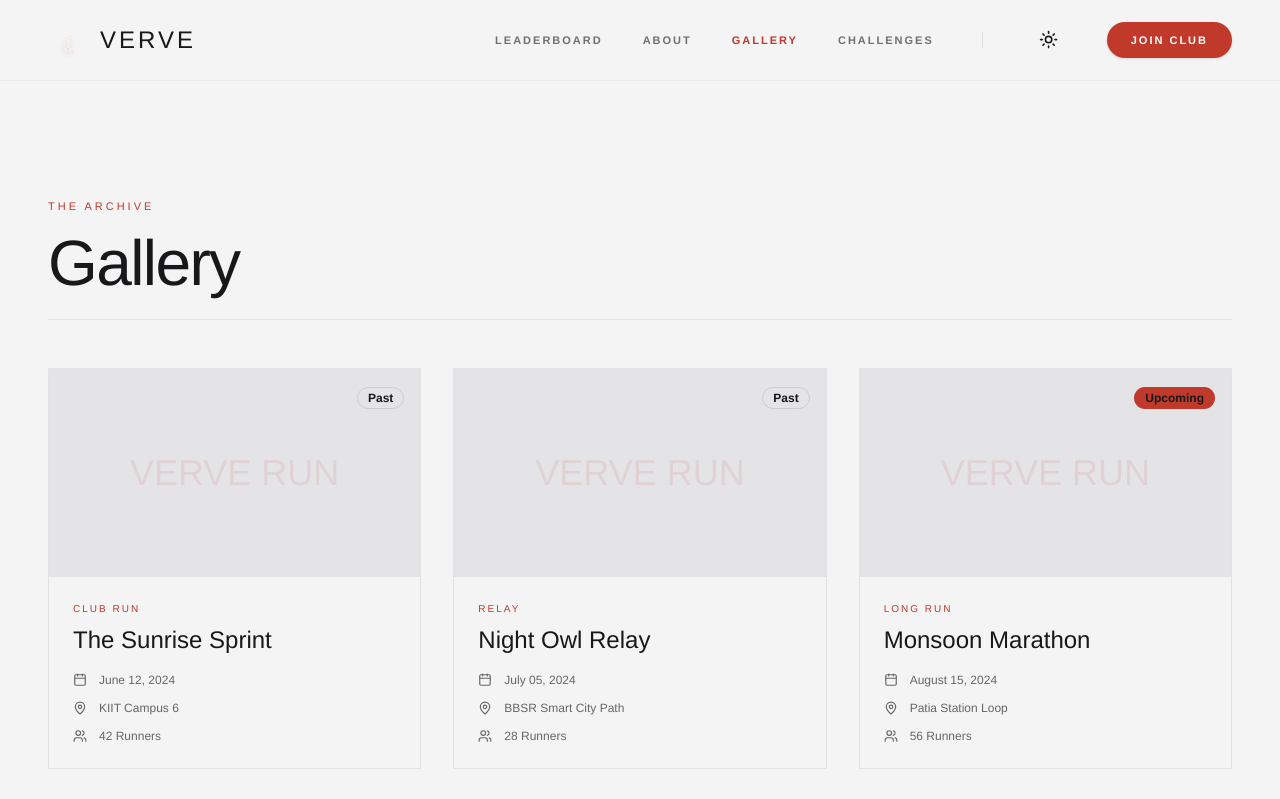
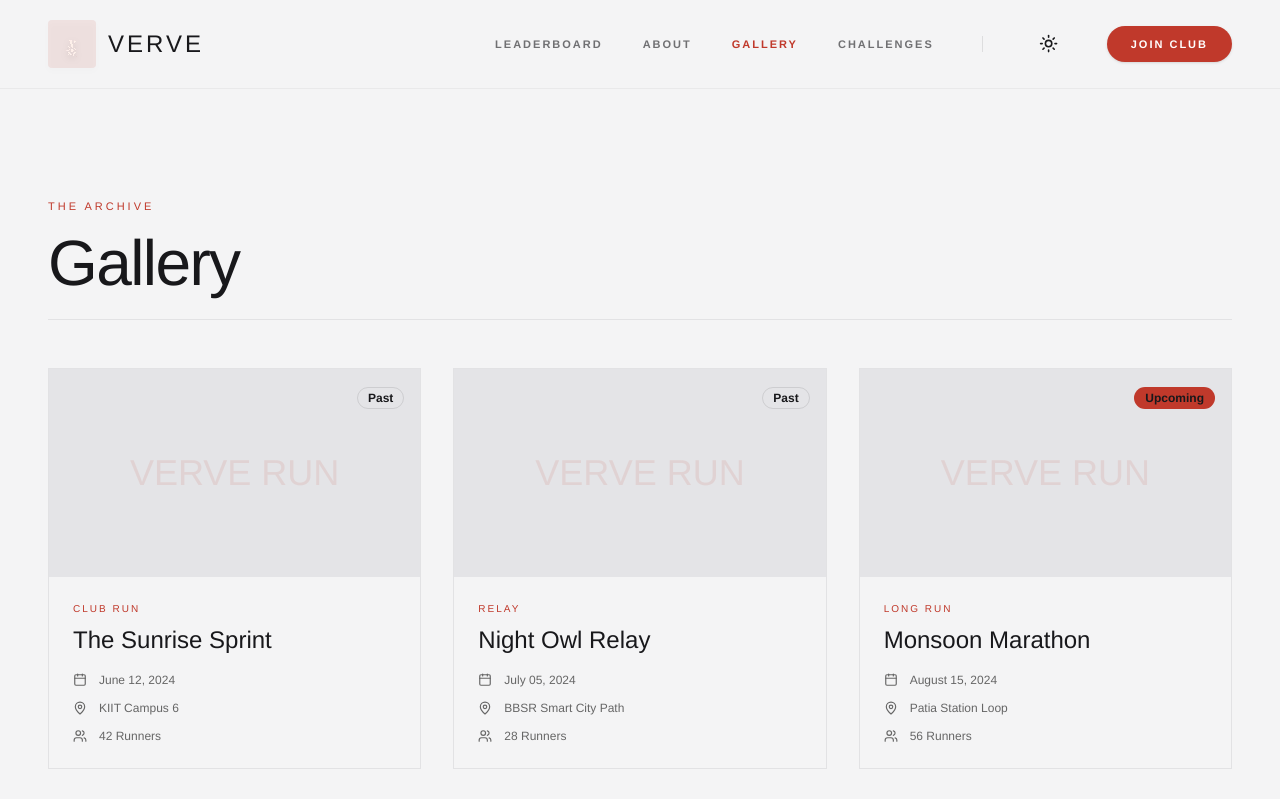
Before and after one commit to ammanojha10/Verve, a Next.js app: page /gallery in a window 1280 px wide. Shown: the top 799 px of the page. Built offline with nearby package versions, Linux system fonts and the light colour scheme.

Commit message:
Fix logo layout and gradient overlay in about page

```diff
--- a/app/page.tsx
+++ b/app/page.tsx
@@ -102,10 +102,8 @@ export default function LandingPage() {
       <footer className="px-6 md:px-12 py-20 bg-background border-t border-foreground/5">
         <div className="max-w-7xl mx-auto flex flex-col md:flex-row justify-between items-start gap-12">
           <div className="space-y-6">
-            <div className="flex items-center gap-3">
-              <div className="w-6 h-6 bg-primary rounded-sm" />
-              <span className="font-heading text-2xl tracking-[2px]">VERVE</span>
-            </div>
+            <Logo3D className={cn("w-6 h-6 transition-transform group-hover:scale-110", resolvedTheme === 'light' ? "bg-primary/10 rounded-sm p-1" : "")} />
+                <span className="font-heading text-2xl tracking-[2px]">VERVE</span>
             <p className="text-sm text-foreground/40 max-w-xs font-light">
               Founded 2024. Focused on building the most inclusive and consistent running community in the region.
             </p>
--- a/components/nav/Navbar.tsx
+++ b/components/nav/Navbar.tsx
@@ -1,96 +1,117 @@
-'use client'
+'use client';
 
-import Link from 'next/link'
-import { usePathname } from 'next/navigation'
-import { cn } from '@/lib/utils'
-import { useState, useEffect } from 'react'
-import { ThemeToggle } from '@/components/ui/ThemeToggle'
-import { Logo3D } from '@/components/ui/logo-3d'
+import Link from 'next/link';
+import { usePathname } from 'next/navigation';
+import { cn } from '@/lib/utils';
+import { useState, useEffect } from 'react';
+import { ThemeToggle } from '@/components/ui/ThemeToggle';
+import { Logo3D } from '@/components/ui/logo-3d';
+import { useTheme } from 'next-themes';
 
 const navItems = [
   { name: 'Leaderboard', href: '/leaderboard' },
   { name: 'About', href: '/about' },
   { name: 'Gallery', href: '/gallery' },
   { name: 'Challenges', href: '/challenges' },
-]
+];
 
 export function Navbar() {
-  const pathname = usePathname()
-  const [isOpen, setIsOpen] = useState(false)
-  const [isLoggedIn, setIsLoggedIn] = useState(false)
-  const [scrolled, setScrolled] = useState(false)
+  const pathname = usePathname();
+  const [isOpen, setIsOpen] = useState(false);
+  const [isLoggedIn, setIsLoggedIn] = useState(false);
+  const [scrolled, setScrolled] = useState(false);
+  const { resolvedTheme } = useTheme();
 
   useEffect(() => {
-    const handleScroll = () => setScrolled(window.scrollY > 20)
-    window.addEventListener('scroll', handleScroll)
+    const handleScroll = () => setScrolled(window.scrollY > 20);
+    window.addEventListener('scroll', handleScroll);
+    const logged = document.cookie.split(';').some((i) => i.trim().startsWith('verve_name='));
+    setIsLoggedIn(logged);
+    return () => window.removeEventListener('scroll', handleScroll);
+  }, [pathname]);
 
-    const isLoggedIn = document.cookie.split(';').some((item) => item.trim().startsWith('verve_name='))
-    setIsLoggedIn(isLoggedIn)
-
-    return () => window.removeEventListener('scroll', handleScroll)
-  }, [pathname])
+  const logoContainerClass = cn(
+    'transition-transform group-hover:scale-110 drop-shadow-md',
+    resolvedTheme === 'light' ? 'bg-primary/10 rounded-sm p-1' : ''
+  );
 
   return (
-    <header className={cn(
-      "fixed top-0 left-0 right-0 z-[100] transition-all duration-300 border-b",
-      scrolled ? "bg-background/80 backdrop-blur-md py-3" : "bg-background py-5",
-      "border-foreground/5"
-    )}>
+    <header
+      className={cn(
+        'fixed top-0 left-0 right-0 z-[100] transition-all duration-300 border-b',
+        scrolled ? 'bg-background/80 backdrop-blur-md py-3' : 'bg-background py-5',
+        'border-foreground/5'
+      )}
+    >
       <div className="max-w-7xl mx-auto px-6 md:px-12 flex items-center justify-between">
         <Link href="/" className="flex items-center gap-3 no-underline group">
-          <Logo3D className="w-10 h-10 transition-transform group-hover:scale-110 drop-shadow-md" />
-          <span className="font-heading text-2xl tracking-[3px] text-foreground">VERVE</span>
+          <div className={logoContainerClass}>
+            <Logo3D className="w-10 h-10" />
+          </div>
+          <span className="font-heading text-2xl tracking-[3px] text-foreground">
+            VERVE
+          </span>
         </Link>
 
+        {/* Desktop navigation */}
         <nav className="hidden md:flex items-center gap-10">
           {navItems.map((item) => {
-            const isActive = pathname === item.href
+            const isActive = pathname === item.href;
             return (
               <Link
                 key={item.href}
                 href={item.href}
                 className={cn(
-                  "text-[11px] tracking-[2px] uppercase no-underline transition-all duration-200 font-bold",
-                  isActive ? "text-primary" : "text-foreground/60 hover:text-primary"
+                  'text-[11px] tracking-[2px] uppercase no-underline transition-all duration-200 font-bold',
+                  isActive ? 'text-primary' : 'text-foreground/60 hover:text-primary'
                 )}
               >
                 {item.name}
               </Link>
-            )
+            );
           })}
-
           <div className="h-4 w-[1px] bg-foreground/10 mx-2" />
-
           <ThemeToggle />
-
           <Link
-            href={isLoggedIn ? "/dashboard" : "/join"}
+            href={isLoggedIn ? '/dashboard' : '/join'}
             className={cn(
-              "text-[11px] tracking-[2px] uppercase no-underline transition-all duration-200 font-bold px-6 py-2.5 rounded-full",
+              'text-[11px] tracking-[2px] uppercase no-underline transition-all duration-200 font-bold px-6 py-2.5 rounded-full',
               isLoggedIn
-                ? "bg-foreground/5 text-foreground hover:bg-foreground/10"
-                : "bg-primary text-white hover:bg-primary-deep shadow-sm"
+                ? 'bg-foreground/5 text-foreground hover:bg-foreground/10'
+                : 'bg-primary text-white hover:bg-primary-deep shadow-sm'
             )}
           >
-            {isLoggedIn ? "Dashboard" : "Join Club"}
+            {isLoggedIn ? 'Dashboard' : 'Join Club'}
           </Link>
         </nav>
 
+        {/* Mobile controls */}
         <div className="flex items-center gap-4 md:hidden">
           <ThemeToggle />
           <button className="text-foreground p-2" onClick={() => setIsOpen(!isOpen)}>
-            <svg width="24" height="24" viewBox="0 0 24 24" fill="none" stroke="currentColor" strokeWidth="2" strokeLinecap="round" strokeLinejoin="round">
+            <svg
+              width="24"
+              height="24"
+              viewBox="0 0 24 24"
+              fill="none"
+              stroke="currentColor"
+              strokeWidth="2"
+              strokeLinecap="round"
+              strokeLinejoin="round"
+            >
               {isOpen ? <path d="M18 6L6 18M6 6l12 12" /> : <path d="M3 12h18M3 6h18M3 18h18" />}
             </svg>
           </button>
         </div>
       </div>
 
-      {/* Mobile Menu */}
-      <div className={cn(
-        "md:hidden fixed inset-0 top-[64px] bg-background z-50 px-6 py-12 flex flex-col gap-8 transition-transform duration-300 ease-in-out",
-        isOpen ? "translate-x-0" : "translate-x-full"
-      )}>
+      {/* Mobile menu */}
+      <div
+        className={cn(
+          'md:hidden fixed inset-0 top-[64px] bg-background z-50 px-6 py-12 flex flex-col gap-8 transition-transform duration-300 ease-in-out',
+          isOpen ? 'translate-x-0' : 'translate-x-full'
+        )}
+      >
         {navItems.map((item) => (
           <Link
             key={item.href}
@@ -102,13 +123,13 @@ export function Navbar() {
           </Link>
         ))}
         <Link
-          href={isLoggedIn ? "/dashboard" : "/join"}
+          href={isLoggedIn ? '/dashboard' : '/join'}
           onClick={() => setIsOpen(false)}
           className="font-heading text-5xl tracking-[2px] uppercase text-primary no-underline"
         >
-          {isLoggedIn ? "Dashboard" : "Join Club"}
+          {isLoggedIn ? 'Dashboard' : 'Join Club'}
         </Link>
       </div>
     </header>
-  )
+  );
 }
```
Lines whose indentation alone changed are shown as unchanged.
